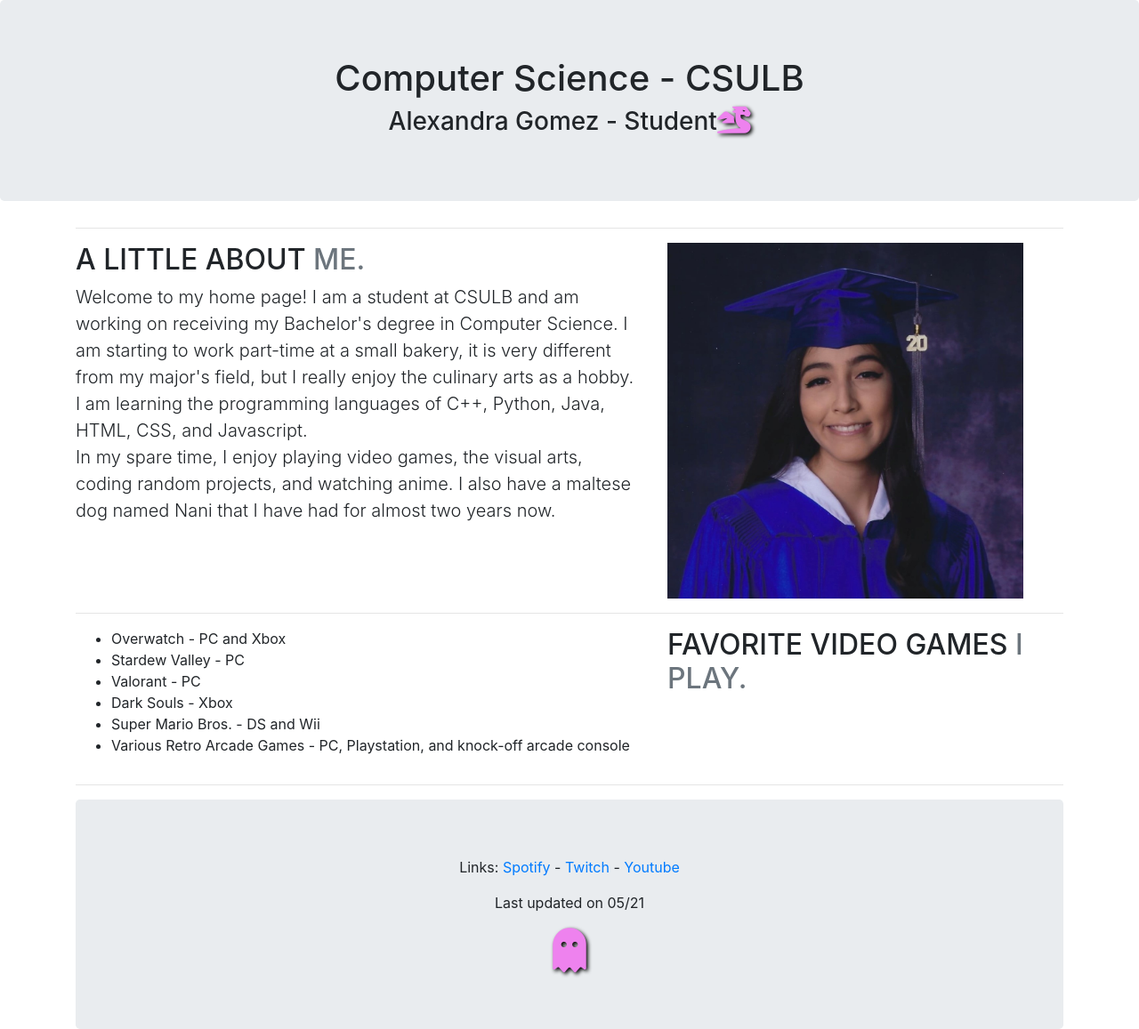
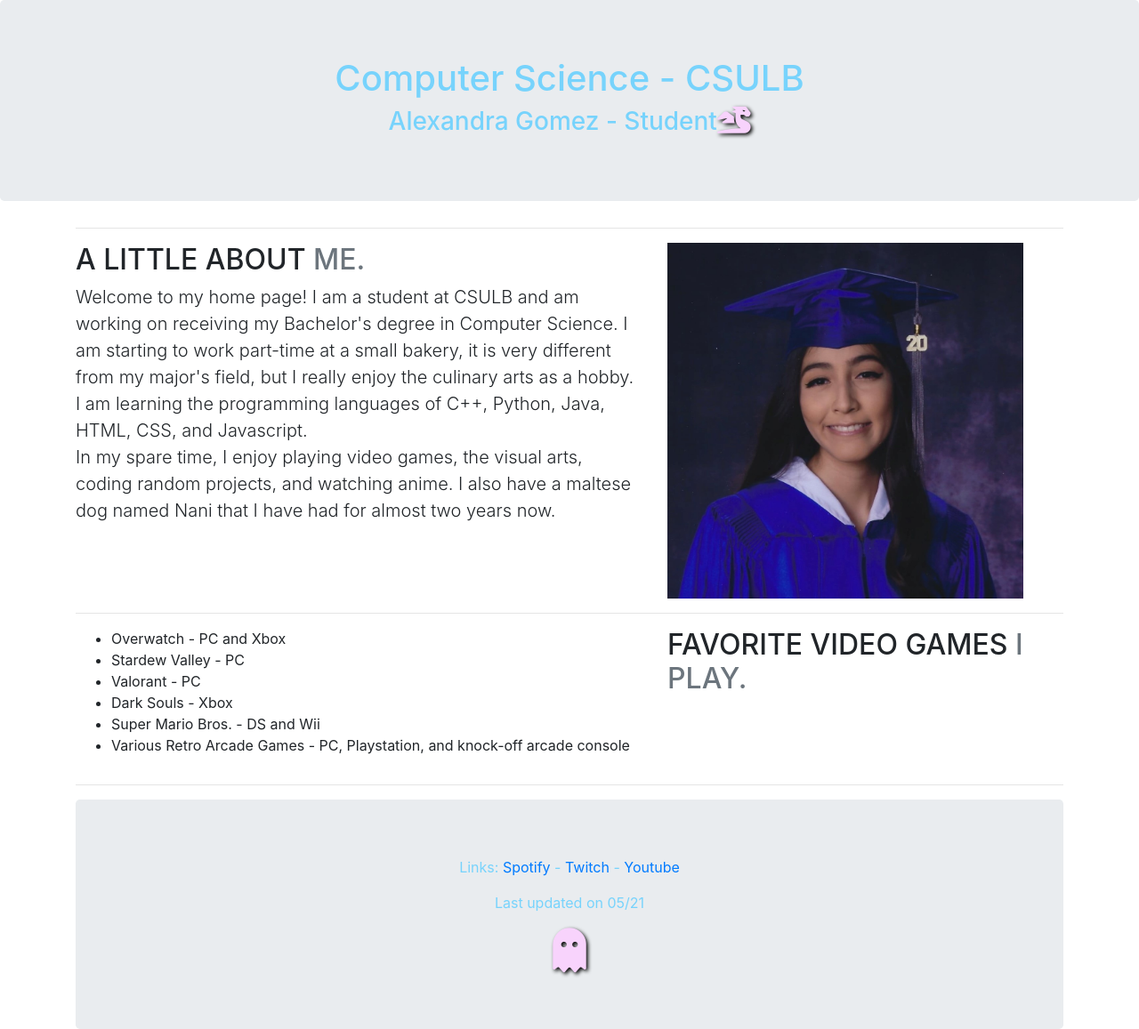
Before and after one commit to alegomez44/Bootstrap, a plain HTML site: page index.html in a window 1280 px wide. Shown: the whole page at 89% size. Drawn offline with nearby package versions, Linux system fonts and the light colour scheme.

Commit message:
Update index.html

```diff
--- a/index.html
+++ b/index.html
@@ -1,5 +1,6 @@
 <!DOCTYPE html>
 <html lang="en">
+
 <head>
   <title>Alexandra Gomez - About Me</title>
   <meta charset="utf-8">
@@ -15,9 +16,9 @@
 </head>
 <body>
 
-<div class="jumbotron text-center" style="margin-bottom:0">
+<div class="jumbotron text-center" style="margin-bottom:0;color:#77D3FC;">
     <h1>Computer Science - CSULB </h1>
-  <h3>Alexandra Gomez - Student<i class="fas fa-dragon" style="font-size:30px;color:violet;text-shadow:2px 2px 4px #000000;"></i></h3>
+  <h3>Alexandra Gomez - Student<i class="fas fa-dragon" style="font-size:30px;color:#F8D3FC;text-shadow:2px 2px 4px #000000;"></i></h3>
 
 </div>
 
@@ -58,9 +59,9 @@
 
    <hr class="featurette-divider">
 
-<div class="jumbotron text-center" style="margin-bottom:0">
+<div class="jumbotron text-center" style="margin-bottom:0;color:#77D3FC;">
   <p>Links: <a href="https://open.spotify.com/playlist/5WFpiUPW47bnnf5R5INUKM?si=a6104eb147c34cae">Spotify</a> -  <a href="https://www.twitch.tv/alegomez44" target="_blank">Twitch</a> -  <a href="https://www.youtube.com/channel/UCS9a2AvUheRkigxWzQsTbZw" target="_blank">Youtube</a></p><p>Last updated on 05/21</p>
-    <i class="fas fa-ghost" style="font-size:50px;color:violet;text-shadow:2px 2px 4px #000000;"></i>
+    <i class="fas fa-ghost" style="font-size:50px;color:#F8D3FC;text-shadow:2px 2px 4px #000000;"></i>
 </div>
     </div>
 </body>
```
